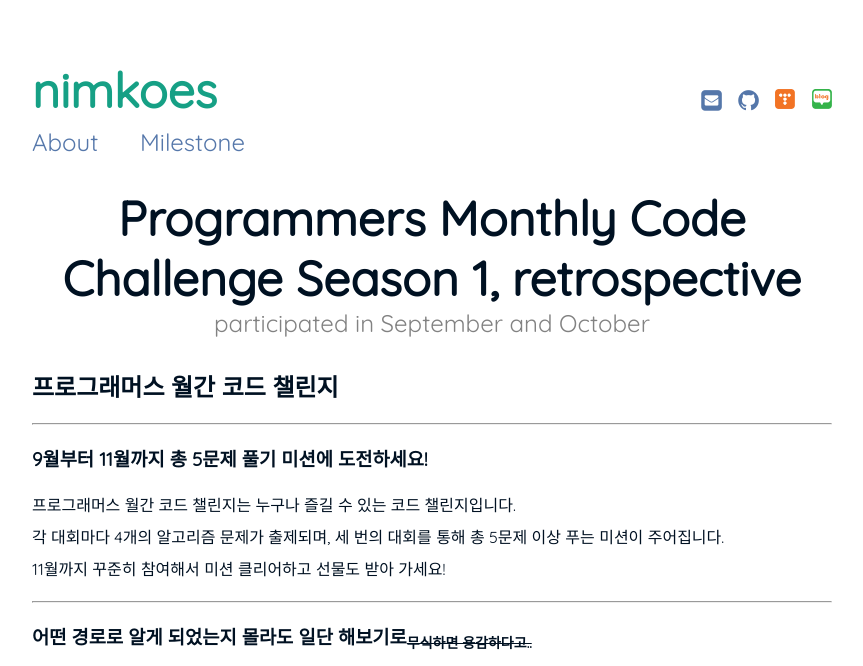
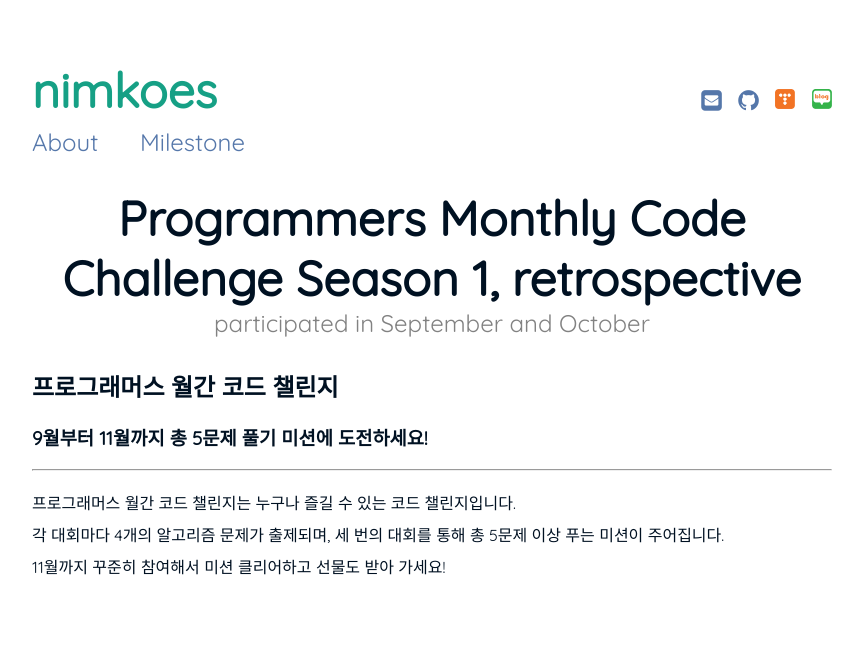
Before and after one commit to nimkoes/portfolio, a Jekyll site: the page built from _posts/2020-11-05-Programmers-Monthly-Code-Challenge-S01.md, in a window 1280 px wide. Shown: the top 666 px of the page, without its empty margins (208-1071 px from the left). Built offline with Jekyll 4.4.1, drawn with Linux system fonts in a browser that asks for light colours; grey boxes are pictures that could not be loaded.

Commit message:
포스트 수정
프로그래머스 월간 코드 챌린지 시즌1 후기
이미지 크기, 줄 정리

```diff
--- a/_posts/2020-11-05-Programmers-Monthly-Code-Challenge-S01.md
+++ b/_posts/2020-11-05-Programmers-Monthly-Code-Challenge-S01.md
@@ -11,21 +11,20 @@
 
 
 ## 프로그래머스 월간 코드 챌린지
+### 9월부터 11월까지 총 5문제 풀기 미션에 도전하세요!
 ---
-
-### 9월부터 11월까지 총 5문제 풀기 미션에 도전하세요!
 
 프로그래머스 월간 코드 챌린지는 누구나 즐길 수 있는 코드 챌린지입니다.
 각 대회마다 4개의 알고리즘 문제가 출제되며, 세 번의 대회를 통해 총 5문제 이상 푸는 미션이 주어집니다.
 11월까지 꾸준히 참여해서 미션 클리어하고 선물도 받아 가세요!
 
----
+
 
 
 ### 어떤 경로로 알게 되었는지 몰라도 일단 해보기로<sub>~~무식하면 용감하다고..~~</sub>
 ---
 
-![Programmers_Monthly_Code_Challenge_S01_001](https://github.com/nimkoes/nimkoes.github.io/blob/master/assets/img/milestone/algorithm/Programmers_Monthly_Code_Challenge_S01_001.png?raw=true "Programmers_Monthly_Code_Challenge_S01_001"){: width="320px"}
+![Programmers_Monthly_Code_Challenge_S01_001](https://github.com/nimkoes/nimkoes.github.io/blob/master/assets/img/milestone/algorithm/Programmers_Monthly_Code_Challenge_S01_001.png?raw=true "Programmers_Monthly_Code_Challenge_S01_001")
 
   참가 신청을 하긴 했는데 뭐부터 어떻게 준비해야할지 막막했다.
   또 다른 문제는 재직 중이었기 때문에 한 달에 한 번이었지만,
@@ -33,13 +32,17 @@
 
   그래서 결국 11월은 아예 참여도 하지 못하고 지나가버리고 말았다.
 
-![Programmers_Monthly_Code_Challenge_S01_002](https://github.com/nimkoes/nimkoes.github.io/blob/master/assets/img/milestone/algorithm/Programmers_Monthly_Code_Challenge_S01_002.jpg?raw=true "Programmers_Monthly_Code_Challenge_S01_002"){: width="410px"}
+
+
+![Programmers_Monthly_Code_Challenge_S01_002](https://github.com/nimkoes/nimkoes.github.io/blob/master/assets/img/milestone/algorithm/Programmers_Monthly_Code_Challenge_S01_002.jpg?raw=true "Programmers_Monthly_Code_Challenge_S01_002")
 
   집에 오자마자 밥도 안먹고 일단 컴퓨터 앞에 앉았던 기억이다.
   나는 아직 한참 풀고 있는데 통과한 사람이 실시간으로 늘어나는걸 보고 멘탈이 많이 흔들렸다.
   9월에 한 문제는 아예 풀지 못해서 아쉬웠지만, 그래도 세 문제를 풀었다는것에 <sub>~~완전 똥멍청이는 아니구나~~</sub> 작게 안도 했다.
 
-![Programmers_Monthly_Code_Challenge_S01_003](https://github.com/nimkoes/nimkoes.github.io/blob/master/assets/img/milestone/algorithm/Programmers_Monthly_Code_Challenge_S01_003.jpg?raw=true "Programmers_Monthly_Code_Challenge_S01_003"){: width="570px"}
+
+
+![Programmers_Monthly_Code_Challenge_S01_003](https://github.com/nimkoes/nimkoes.github.io/blob/master/assets/img/milestone/algorithm/Programmers_Monthly_Code_Challenge_S01_003.jpg?raw=true "Programmers_Monthly_Code_Challenge_S01_003")
 
   9월에 한 문제를 풀지 못한게 아쉬워서 10월에는 조금 더 준비를 했다.
   시간을 내서 공부하기가 정말 쉽지 않았지만, 한 문제라도 더 풀어보려 했고 옛날 교과서를 보기도 했다.
@@ -49,7 +52,9 @@
   어떻게 더 많이 오래 준비했는데 점수가 떨어질 수 있지..?
   밥을 안먹어서 그런가 싶었지만 오히려 등수가 오른걸 보고 '10월이 9월보다 어려웠구나' 생각했다.
 
-![Programmers_Monthly_Code_Challenge_S01_004](https://github.com/nimkoes/nimkoes.github.io/blob/master/assets/img/milestone/algorithm/Programmers_Monthly_Code_Challenge_S01_004.jpg?raw=true "Programmers_Monthly_Code_Challenge_S01_004"){: width="570px"}
+
+
+![Programmers_Monthly_Code_Challenge_S01_004](https://github.com/nimkoes/nimkoes.github.io/blob/master/assets/img/milestone/algorithm/Programmers_Monthly_Code_Challenge_S01_004.jpg?raw=true "Programmers_Monthly_Code_Challenge_S01_004")
 
   9월보다 10월에 점수는 떨어졌는데, 등수와 전체 평균 점수가 올라갔다
   뭔가 재미있는? 결과라고 생각했다.
@@ -66,7 +71,9 @@
 
 
 
+
 ### 월간 코드 챌린지 시즌1 프로그래머스 제공 문제 해설
+---
   [9월 문제 해설 링크][link_09_solution]
   [10월 문제 해설 링크][link_10_solution]
   [11월 문제 해설 링크][link_11_solution]
```
